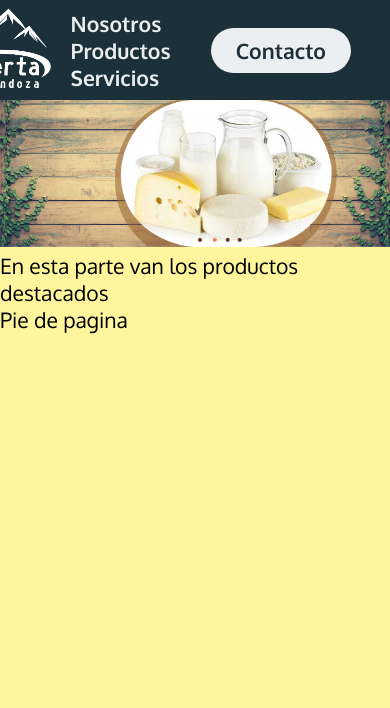
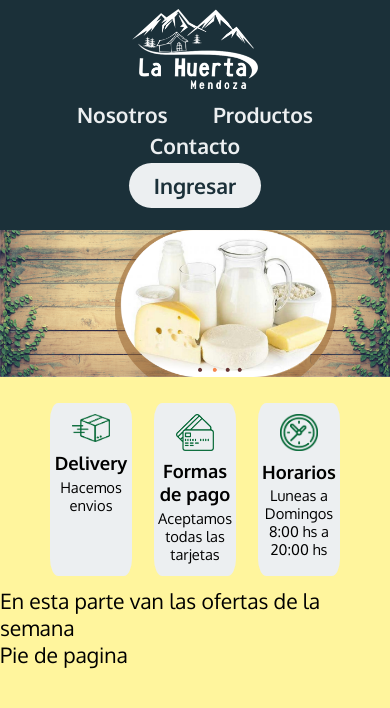
Before and after one commit to LiliaG-hiramatsu/ProyectoGrupo19, a plain HTML site: page index.html in a window 390 px wide. Drawn offline with Linux system fonts and the light colour scheme.

Commit message:
Seccion facilidades brindadas y correccion de responsividad

```diff
--- a/assets/styles/style_cabecera.css
+++ b/assets/styles/style_cabecera.css
@@ -72,3 +72,48 @@
 }
 
 /*Fin configuracion boton*/
+
+
+/*Configuracion responsive*/
+/*Tablet o monitores viejos*/
+@media only screen and (max-width: 900px){
+    .header{
+        display:block;
+        height: 200px;
+        align-items: center;
+        text-align: center;
+
+    }
+
+    .header .logo img{
+        align-items: center;
+        margin: 0.2em 0px;
+    }
+
+    .header .nav_links li{
+        margin: 0.1em 0px;
+    }
+
+    .header .btn_contacto button{
+        margin: 0.1em 0px;
+    }
+}
+
+/*Celulares Grandes*/
+@media only screen and (max-width: 520px){
+    .header{
+        height: 230px;
+    }
+
+    .header .btn_contacto button{
+        margin-left: 0;
+}
+
+/*Celulares Chicos*/
+@media only screen and (max-width: 345px){
+    .header{
+        height: 250px;
+    }
+}
+
+/*Fin de configuracion responsive*/
--- a/assets/styles/style_main.css
+++ b/assets/styles/style_main.css
@@ -42,3 +42,85 @@
 /*Fin de la configuracion de las paradas*/
 
 /*Fin de la configuracion del banner animado*/
+
+/*Configuracion de destacados*/
+.destacados{
+    /*background-color: brown;*/
+    padding: 0px 10%;
+    overflow: hidden;
+    margin-top: 0.5em;
+
+}
+
+.destacados ul{
+    padding: 0;
+    display: flex;
+    width: 100%;
+    /*-color: aqua;*/
+    margin: auto;
+
+}
+
+.destacados li{
+    list-style: none;
+    width: 100%;
+    text-align: center;
+    background-color:#eceff1;
+    margin: 0.5em;
+    border-radius: 10%;
+}
+
+.destacados img{
+    margin-top: 0.5em;
+    width: 25%;
+}
+
+.destacados h3{
+    font-size: 1rem;
+    margin: 0.2em auto;
+}
+
+.destacados p{
+    font-size: 0.8rem;
+    margin-bottom: 0.9em;
+}
+
+/*Fin de configuracion de destacados*/
+
+
+
+
+
+/*Configuracion responsive*/
+/*Tablet o monitores viejos*/
+@media only screen and (max-width: 900px){
+    .destacados img{
+        width: 35%;
+    }
+}
+
+
+/*Celulares Grandes*/
+@media only screen and (max-width: 520px){
+    .destacados img{
+        width: 45%;
+    }
+}
+
+/*Celulares Chicos*/
+@media only screen and (max-width: 345px){
+    .destacados ul{
+        display: block;
+    }
+
+    .destacados img{
+        width: 30%;
+    }
+
+    .destacados p{
+        padding-bottom: 0.9em;
+    }
+
+}
+
+/*Fin de configuracion responsive*/
--- a/index.html
+++ b/index.html
@@ -16,16 +16,16 @@
 <body>
     <header class="header">
         <div class="logo">
-            <img class="logo" src="assets/imagenes/lahuertalogo.png" alt="logo de la huerta">
+            <img src="assets/imagenes/lahuertalogo.png" alt="logo de la huerta">
         </div>
         <nav>
             <ul class="nav_links">
                 <li><a href="/index.html">Nosotros</a></li>
                 <li><a href="/productos.html">Productos</a></li>
-                <li><a href="#">Servicios</a></li>
+                <li><a href="#">Contacto</a></li>
             </ul>
         </nav>
-        <a href="#" class="btn_contacto"><button>Contacto</button></a>
+        <a href="#" class="btn_contacto"><button>Ingresar</button></a>
     </header>
     <main>
         <section class="banner_slider">
@@ -36,8 +36,28 @@
                 <li><img src="assets/imagenes/banner/banner04.png" alt=""></li>
             </ul>
         </section>
-        <section class="destacados"></section>
-        En esta parte van los productos destacados
+        <section class="destacados">
+            <ul>
+                <li>
+                    <img src="assets/imagenes/iconos/envios.png" alt="">
+                    <h3>Delivery</h3>
+                    <p>Hacemos envios</p>
+                </li>
+                <li>
+                    <img src="assets/imagenes/iconos/pagos.png" alt="">
+                    <h3>Formas de pago</h3>
+                    <p>Aceptamos todas las tarjetas</p>
+                </li>
+                <li>
+                    <img src="assets/imagenes/iconos/horario.png" alt="">
+                    <h3>Horarios</h3>
+                    <p>Luneas a Domingos <br>8:00 hs a 20:00 hs</p>
+                </li>
+           </ul>
+        </section>
+
+        <section class="ofertas"></section>
+        En esta parte van las ofertas de la semana
     </main>
     <footer>
         Pie de pagina
```
Also changed, not shown: assets/imagenes/iconos/envios.png (added), assets/imagenes/iconos/horario.png (added), assets/imagenes/iconos/pagos.png (added).
